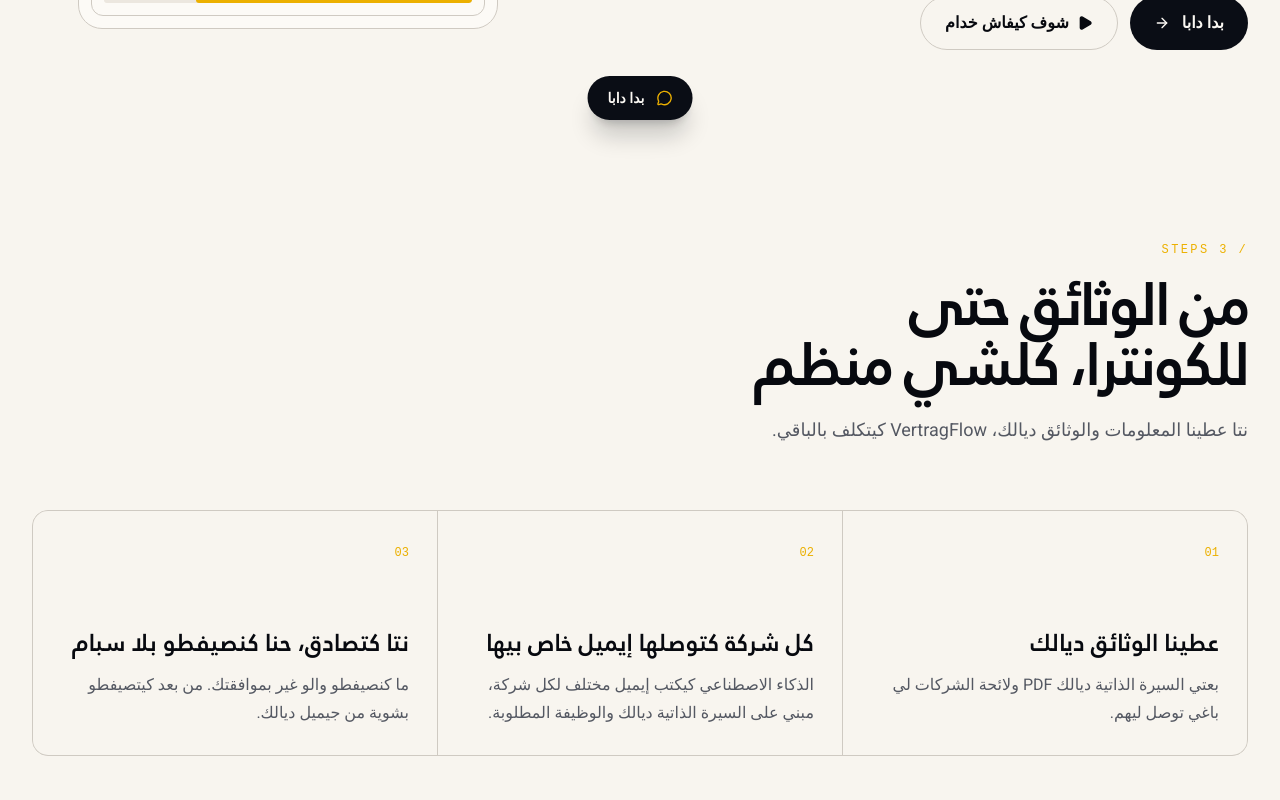
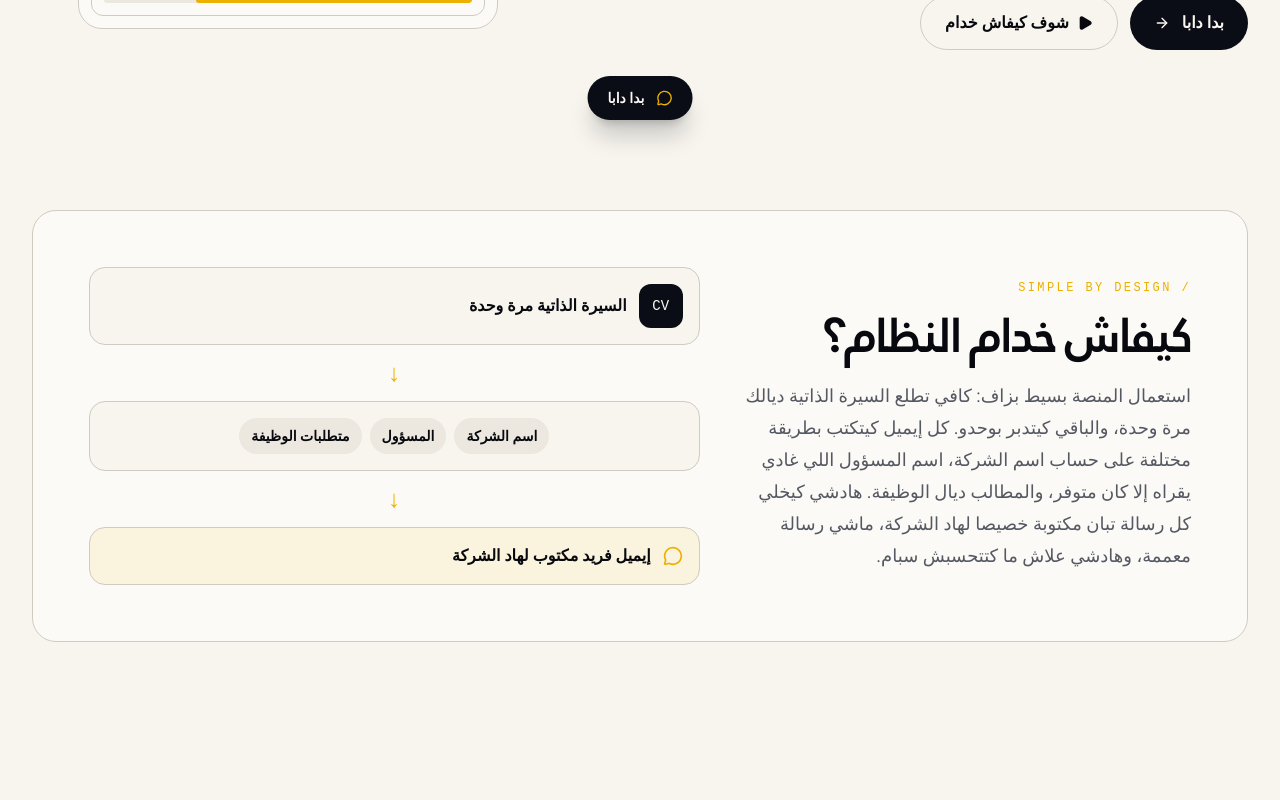
Before and after one commit to VertragFlow/website, a Next.js app: page / in a window 1280 px wide. Shown: the part 660-1460 px from the top of the page. Built offline with nearby package versions, Linux system fonts and the light colour scheme.

Commit message:
feat: add system functionality and privacy details in multiple languages
Co-authored-by: Aymane bahla <81038442+A-YMan@users.noreply.github.com>

```diff
--- a/app/page.tsx
+++ b/app/page.tsx
@@ -1,7 +1,7 @@
 'use client'
 
 import { useEffect, useMemo, useState } from 'react'
-import { ArrowRight, Check, ChevronDown, Globe2, Menu, MessageCircle, Play, ShieldCheck, Sparkles, X } from 'lucide-react'
+import { ArrowRight, Check, ChevronDown, Globe2, LockKeyhole, Menu, MessageCircle, Play, ShieldCheck, Sparkles, X } from 'lucide-react'
 
 const logo = 'https://hebbkx1anhila5yf.public.blob.vercel-storage.com/ChatGPT%20Image%20Aug%2026%2C%202026%2C%2002_29_54%20AM-fdMDwaeWtetRMo4jQcS66tTeBoDh6X.png'
 const heroImage = '/vertragflow-hero-travel.png'
@@ -18,6 +18,10 @@ const translations = {
     primary: 'بدا دابا',
     secondary: 'شوف كيفاش خدام',
     trusted: 'اختيار المرشحين الطموحين',
+    systemTitle: 'كيفاش خدام النظام؟',
+    systemBody: 'استعمال المنصة بسيط بزاف: كافي تطلع السيرة الذاتية ديالك مرة وحدة، والباقي كيتدبر بوحدو. كل إيميل كيتكتب بطريقة مختلفة على حساب اسم الشركة، اسم المسؤول اللي غادي يقراه إلا كان متوفر، والمطالب ديال الوظيفة. هادشي كيخلي كل رسالة تبان مكتوبة خصيصا لهاد الشركة، ماشي رسالة معممة، وهادشي علاش ما كتتحسبش سبام.',
+    privacy: 'الجيميل ديالك كيتربط بطريقة آمنة عبر OAuth وكيتستعمل غير لصيفط الإيميلات اللي وافقتي عليها؛ VertragFlow ما كيقراش ولا كيخزن محتوى الإيميلات ديالك. عناوين الشركات كيجيو غير من اللائحة اللي طلعتي، بلا جمع ولا بيع للبيانات. السيرة الذاتية والرسائل والإيميلات المولدة كيتخزنو غير باش تخدم المنصة، وتقدر تمحيهم نهائيا فأي وقت من الإعدادات. المعطيات ديالك ما كتبعش لحتى طرف ثالث.',
+    privacyLink: 'قرا سياسة الخصوصية كاملة',
     workflow: 'من الوثائق حتى للكونترا، كلشي منظم',
     workflowSub: 'نتا عطينا المعلومات والوثائق ديالك، VertragFlow كيتكلف بالباقي.',
     steps: [
@@ -69,6 +73,10 @@ const translations = {
     primary: 'Commencer maintenant',
     secondary: 'Voir comment ça marche',
     trusted: 'Choisi par des candidats ambitieux',
+    systemTitle: 'Comment fonctionne le système ?',
+    systemBody: 'La plateforme est très simple : téléchargez votre CV une seule fois et le reste est automatisé. Chaque e-mail est rédigé différemment selon le nom de l’entreprise, le nom du responsable RH lorsqu’il est disponible et les exigences précises du poste. Chaque message semble ainsi écrit à la main pour cette entreprise, jamais comme un envoi générique — ce qui protège votre compte contre le spam.',
+    privacy: 'Votre Gmail est connecté de façon sécurisée via OAuth et sert uniquement à envoyer les e-mails que vous avez approuvés ; VertragFlow ne lit ni ne stocke le contenu de votre boîte de réception. Les adresses proviennent uniquement de votre liste importée, sans collecte ni revente. Les CV, lettres et e-mails générés sont conservés uniquement pour faire fonctionner le service et peuvent être supprimés à tout moment depuis les Paramètres. Vos données ne sont jamais vendues à des tiers.',
+    privacyLink: 'Lire la politique de confidentialité',
     workflow: 'Des documents au contrat, tout est organisé',
     workflowSub: 'Vous fournissez vos informations, VertragFlow s’occupe du reste.',
     steps: [
@@ -120,6 +128,10 @@ const translations = {
     primary: 'Get started',
     secondary: 'See how it works',
     trusted: 'Chosen by ambitious candidates',
+    systemTitle: 'How the system works',
+    systemBody: 'The platform is remarkably easy to use: upload your CV once and the rest is handled automatically. Every email is written differently based on the company name, the hiring contact’s name when available, and the role’s specific requirements. Each message feels hand-written for that company, never like a generic blast — which is exactly why it avoids spam flags.',
+    privacy: 'Your Gmail is connected securely via OAuth and is only used to send emails you explicitly approve; VertragFlow never reads or stores your inbox contents. Company addresses come only from the list you upload, with no scraping or data reselling. Uploaded CVs, cover letters, and generated emails are stored only to run the service and can be permanently deleted anytime from Settings. Your data is never sold to third parties.',
+    privacyLink: 'Read the full privacy policy',
     workflow: 'From documents to contract, organized',
     workflowSub: 'You provide the details. VertragFlow handles the outreach.',
     steps: [
@@ -171,6 +183,10 @@ const translations = {
     primary: 'Jetzt starten',
     secondary: 'So funktioniert es',
     trusted: 'Für ambitionierte Bewerber',
+    systemTitle: 'So funktioniert das System',
+    systemBody: 'Die Plattform ist sehr einfach: Lebenslauf einmal hochladen, den Rest übernimmt das System automatisch. Jede E-Mail wird individuell verfasst — anhand des Unternehmensnamens, der zuständigen Ansprechperson (sofern verfügbar) und der konkreten Anforderungen der Stelle. So wirkt jede Nachricht persönlich für dieses Unternehmen geschrieben, nie wie eine Massen-Nachricht — und schützt das Konto vor Spam-Markierungen.',
+    privacy: 'Ihr Gmail-Konto wird sicher über OAuth verbunden und ausschließlich zum Versenden ausdrücklich genehmigter E-Mails verwendet; VertragFlow liest oder speichert niemals Ihren Posteingang. Firmenadressen stammen nur aus Ihrer hochgeladenen Liste, ohne Scraping oder Weiterverkauf. Lebensläufe, Schreiben und generierte E-Mails werden nur zum Betrieb des Dienstes gespeichert und können jederzeit in den Einstellungen dauerhaft gelöscht werden. Ihre Daten werden niemals an Dritte verkauft.',
+    privacyLink: 'Vollständige Datenschutzerklärung lesen',
     workflow: 'Von den Unterlagen zum Vertrag',
     workflowSub: 'Du lieferst die Informationen. VertragFlow übernimmt den Versand.',
     steps: [
@@ -372,6 +388,33 @@ export default function Page() {
         </div>
       </section>
 
+      <section className="mx-auto max-w-7xl px-5 py-20 lg:px-8">
+        <div className="grid items-center gap-10 rounded-3xl border border-border bg-card p-7 sm:p-10 lg:grid-cols-[0.85fr_1.15fr] lg:p-14">
+          <div>
+            <p className="font-mono text-xs uppercase tracking-[0.2em] text-accent">/ simple by design</p>
+            <h2 className="mt-4 text-balance text-4xl font-black tracking-[-0.05em] sm:text-5xl">{t.systemTitle}</h2>
+            <p className="mt-5 text-pretty text-lg leading-8 text-muted-foreground">{t.systemBody}</p>
+          </div>
+          <div className="flex flex-col gap-3" aria-label={t.systemTitle}>
+            <div className="flex items-center gap-3 rounded-2xl border border-border bg-background p-4">
+              <div className="flex size-11 shrink-0 items-center justify-center rounded-xl bg-primary text-primary-foreground"><span className="font-mono text-sm">CV</span></div>
+              <span className="font-semibold">{locale === 'ar' ? 'السيرة الذاتية مرة وحدة' : locale === 'fr' ? 'CV téléchargé une fois' : locale === 'de' ? 'Lebenslauf einmal hochladen' : 'Upload your CV once'}</span>
+            </div>
+            <div className="flex justify-center text-2xl text-accent" aria-hidden="true">↓</div>
+            <div className="flex flex-wrap items-center justify-center gap-2 rounded-2xl border border-border bg-background p-4 text-sm font-semibold">
+              <span className="rounded-full bg-muted px-3 py-2">{locale === 'ar' ? 'اسم الشركة' : locale === 'fr' ? 'Entreprise' : locale === 'de' ? 'Unternehmen' : 'Company name'}</span>
+              <span className="rounded-full bg-muted px-3 py-2">{locale === 'ar' ? 'المسؤول' : locale === 'fr' ? 'Responsable' : locale === 'de' ? 'Ansprechperson' : 'Contact name'}</span>
+              <span className="rounded-full bg-muted px-3 py-2">{locale === 'ar' ? 'متطلبات الوظيفة' : locale === 'fr' ? 'Exigences du poste' : locale === 'de' ? 'Stellenanforderungen' : 'Job requirements'}</span>
+            </div>
+            <div className="flex justify-center text-2xl text-accent" aria-hidden="true">↓</div>
+            <div className="flex items-center gap-3 rounded-2xl border border-accent/50 bg-accent/10 p-4">
+              <MessageCircle className="size-5 shrink-0 text-accent" />
+              <span className="font-semibold">{locale === 'ar' ? 'إيميل فريد مكتوب لهاد الشركة' : locale === 'fr' ? 'Un e-mail unique pour cette entreprise' : locale === 'de' ? 'Eine einzigartige E-Mail für dieses Unternehmen' : 'A unique email for that company'}</span>
+            </div>
+          </div>
+        </div>
+      </section>
+
       <section id="workflow" className="mx-auto max-w-7xl px-5 py-28 lg:px-8">
         <div className="max-w-2xl">
           <p className="font-mono text-xs uppercase tracking-[0.2em] text-accent">/ 3 steps</p>
@@ -456,6 +499,16 @@ export default function Page() {
             {t.primary}
             <ArrowRight className="size-4" />
           </button>
+        </div>
+      </section>
+
+      <section className="mx-auto max-w-7xl px-5 pb-16 lg:px-8">
+        <div className="flex items-start gap-4 rounded-2xl border border-border bg-muted/30 p-6 text-sm leading-7 text-muted-foreground">
+          <LockKeyhole className="mt-1 size-5 shrink-0 text-accent" aria-hidden="true" />
+          <div>
+            <p>{t.privacy}</p>
+            <a href="/privacy" className="mt-3 inline-flex items-center gap-2 font-semibold text-foreground underline underline-offset-4">{t.privacyLink} <ArrowRight className="size-4" /></a>
+          </div>
         </div>
       </section>
 
```
